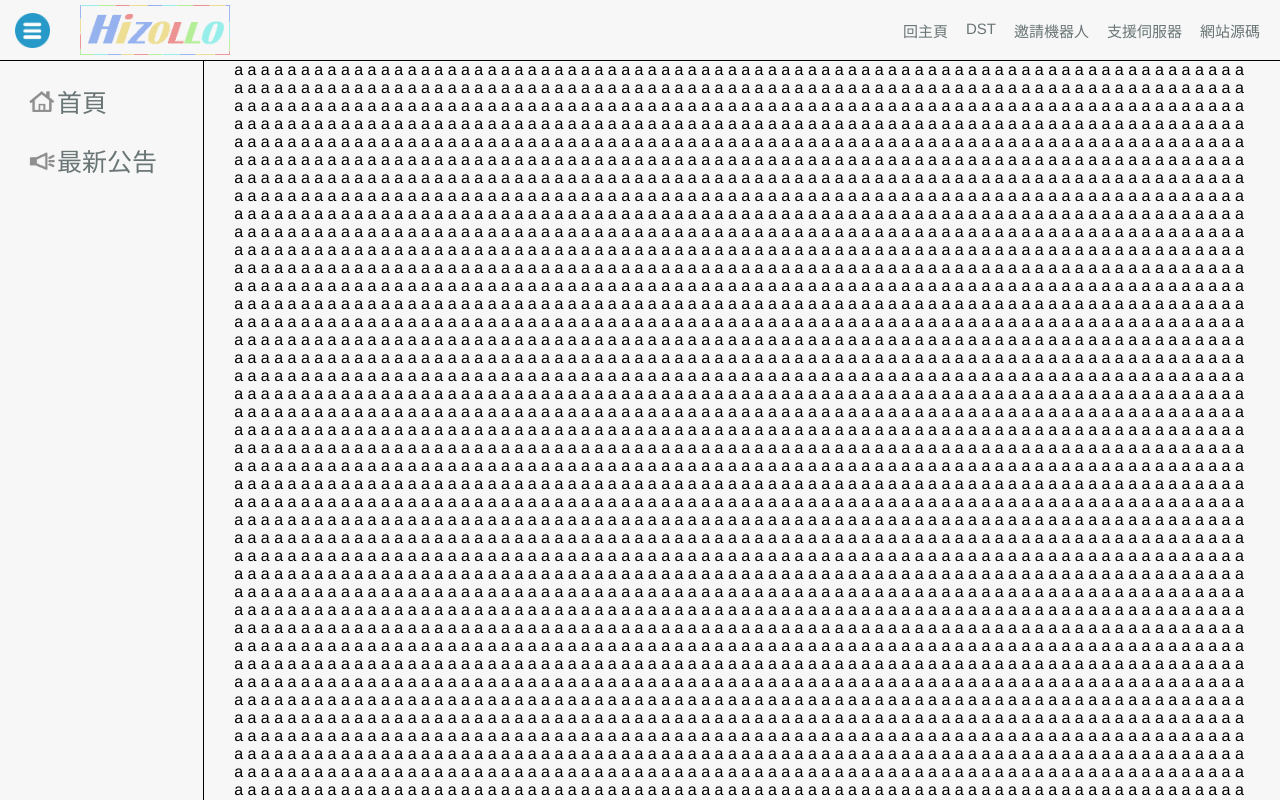
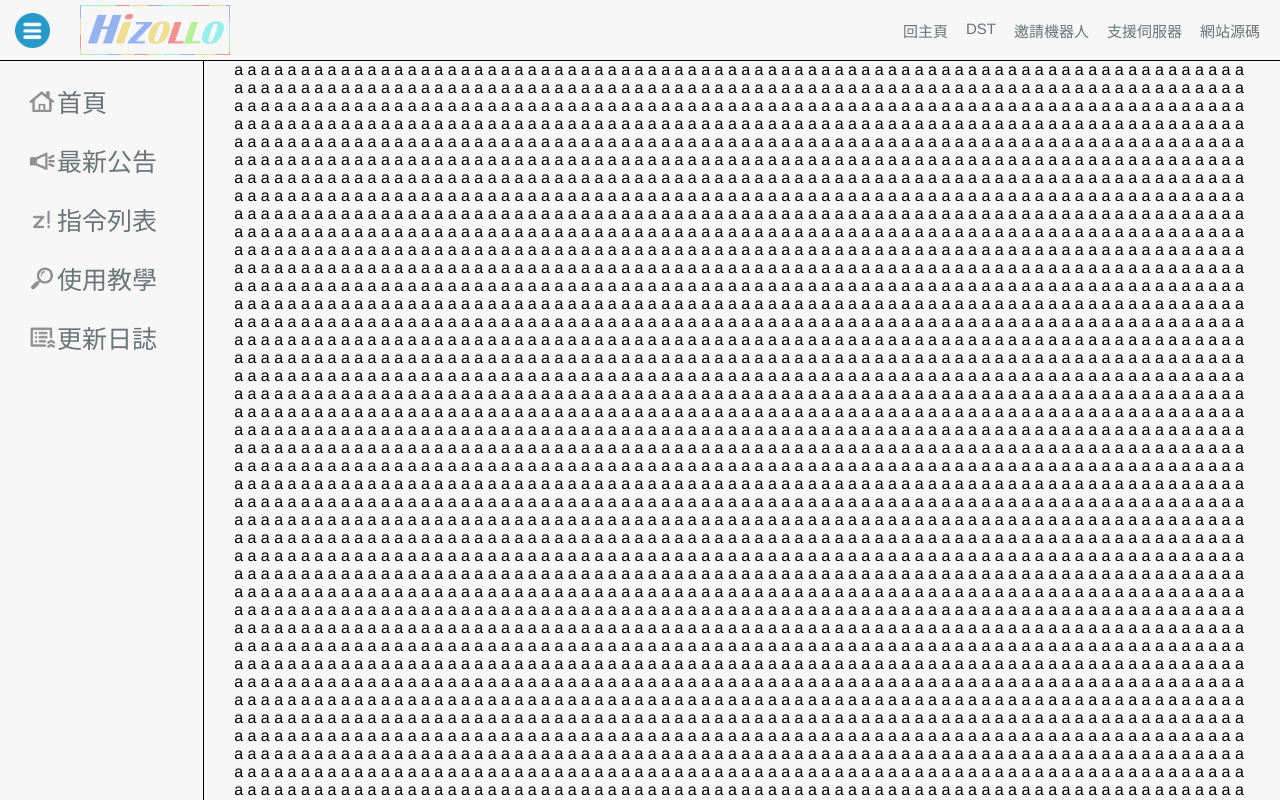
Before and after one commit to kyometori/test, a React (Create React App) app: page / in a window 1280 px wide. Built offline with nearby package versions, Linux system fonts and the light colour scheme.

Commit message:
add more nav

```diff
--- a/src/nav.js
+++ b/src/nav.js
@@ -1,6 +1,9 @@
 import { Link } from 'react-router-dom';
 import mpIcon from './img/nav-icons/mainpage.png';
 import annIcon from './img/nav-icons/announcement.png';
+import cmdIcon from './img/nav-icons/command.png';
+import tutorialIcon from './img/nav-icons/tutorial.png';
+import changelogIcon from './img/nav-icons/changelog.png';
 
 function NavLink(props) {
   return (
@@ -22,6 +25,9 @@ export default function Nav() {
     <div id="nav" className='pc-only'>
       <NavLink icon={mpIcon} url='/' text='首頁' />
       <NavLink icon={annIcon} url='/announcement' text='最新公告'/>
+      <NavLink icon={cmdIcon} url='/commands' text='指令列表'/>
+      <NavLink icon={tutorialIcon} url='/tutorials' text='使用教學'/>
+      <NavLink icon={changelogIcon} url='/changelog' text='更新日誌'/>
     </div>
   )
 }
```
